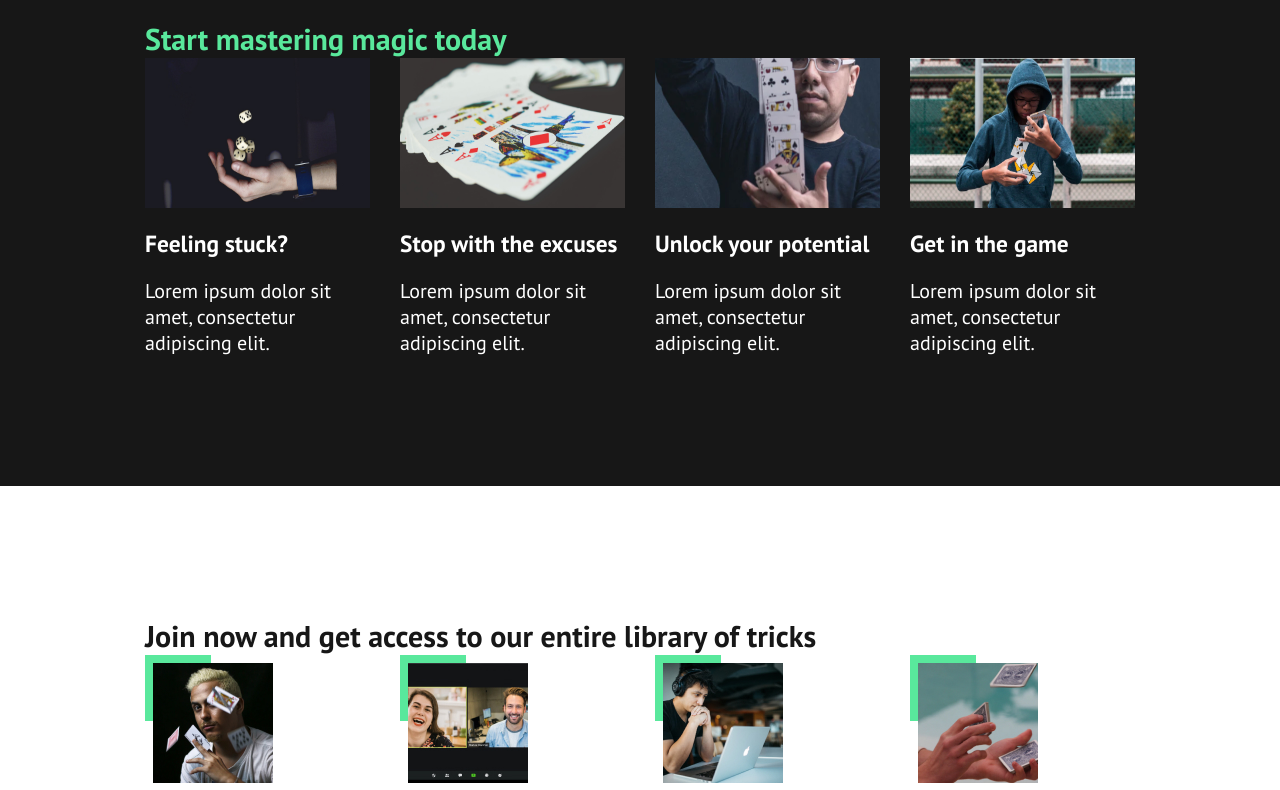
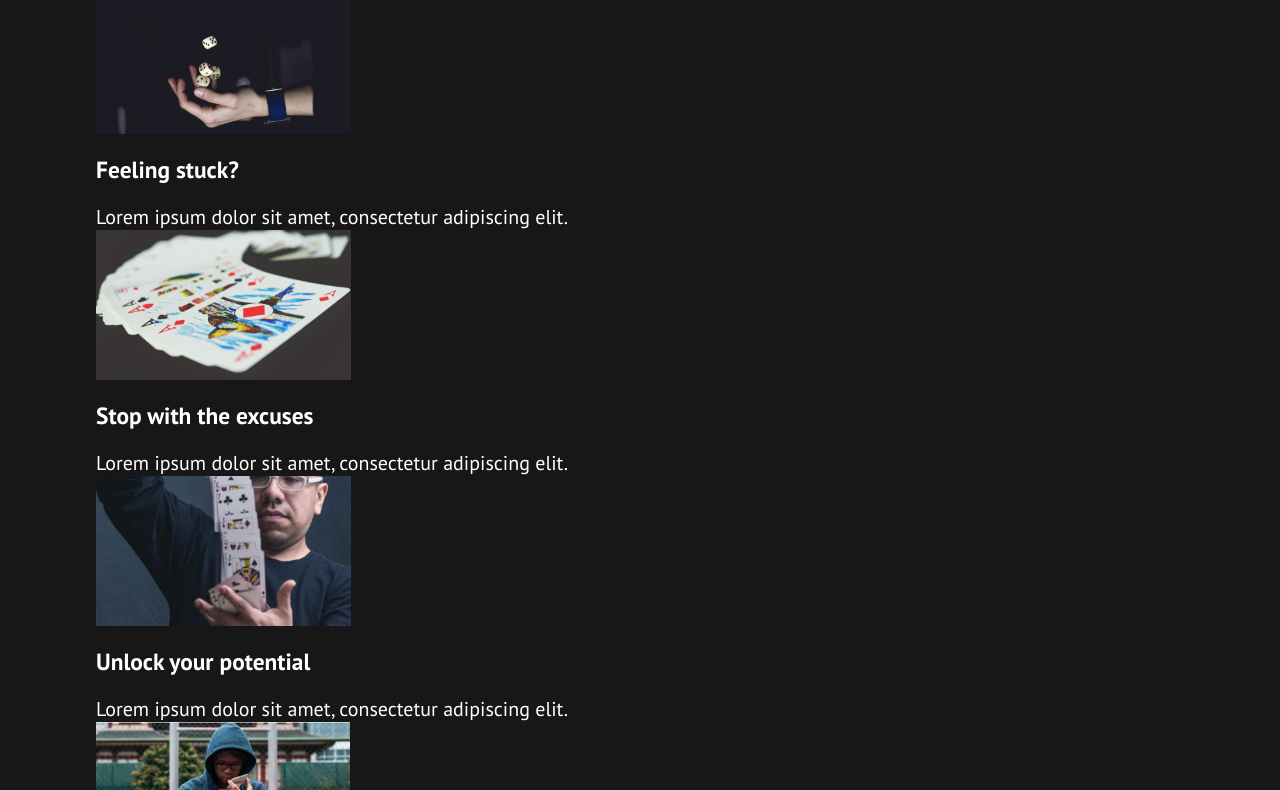
Before and after one commit to Annie-Huang/magic-v2, a website: page index.html in a window 1280 px wide. Shown: the part 696-1486 px from the top of the page. Drawn offline with Linux system fonts and the light colour scheme.

Commit message:
Kevin's solution: Add .bg-dark class (remove section:nth-of-type(2n)). Move contain under utility.  Temperately comment out all flex layout.

```diff
--- a/index.html
+++ b/index.html
@@ -43,7 +43,7 @@
         <!-- /container -->
       </section>
 
-      <section class="mastering">
+      <section class="mastering bg-dark">
         <div class="container">
           <h2>Start mastering magic today</h2>
           <ul class="flex flex-gap">
@@ -113,7 +113,7 @@
         <!-- /container -->
       </section>
 
-      <section class="cta">
+      <section class="cta bg-dark">
         <div class="container flow-content__large">
           <h2>You’re only one step away</h2>
           <p>
--- a/style.css
+++ b/style.css
@@ -55,6 +55,21 @@ img {
   margin-top: 2.5rem;
 }
 
+.container {
+  padding: 0 var(--spacer); /* Added by Kevin. Mobile first*/
+
+  /*max-width: 1144px;*/
+  max-width: 70rem; /* 70rem === 1120px */
+  margin: 0 auto;
+}
+
+/* I personally will not create so many class name. I raterht keep my html super clean */
+/*section:nth-of-type(2n) {*/
+.bg-dark {
+  background-color: var(--clr-neutral-900);
+  color: var(--clr-neutral-100);
+}
+
 /* general styling */
 
 body {
@@ -103,28 +118,26 @@ h1 span {
   z-index: -1;
 }
 
+/* general styling */
+
 section {
-  padding: 8.125rem 9.063rem; /* 130px 145px*/
+  /*padding: 8.125rem 9.063rem; !* 130px 145px*!*/
+  padding: 4.125rem 0; /* Added by Kevin. Mobile first design*/
 }
-section:nth-of-type(2n) {
-  background-color: var(--clr-neutral-900);
-  color: var(--clr-neutral-100);
-}
+/*section:nth-of-type(2n) {*/
+/*  background-color: var(--clr-neutral-900);*/
+/*  color: var(--clr-neutral-100);*/
+/*}*/
 
-.container {
-  max-width: 1144px;
-  margin: 0 auto;
-}
-
-.flex {
-  display: flex;
-}
-.flex-gap {
-  gap: 30px;
-}
-.flex-gap__large {
-  gap: 60px;
-}
+/*.flex {*/
+/*  display: flex;*/
+/*}*/
+/*.flex-gap {*/
+/*  gap: 30px;*/
+/*}*/
+/*.flex-gap__large {*/
+/*  gap: 60px;*/
+/*}*/
 
 .hero img {
   max-width: 495px;
```
